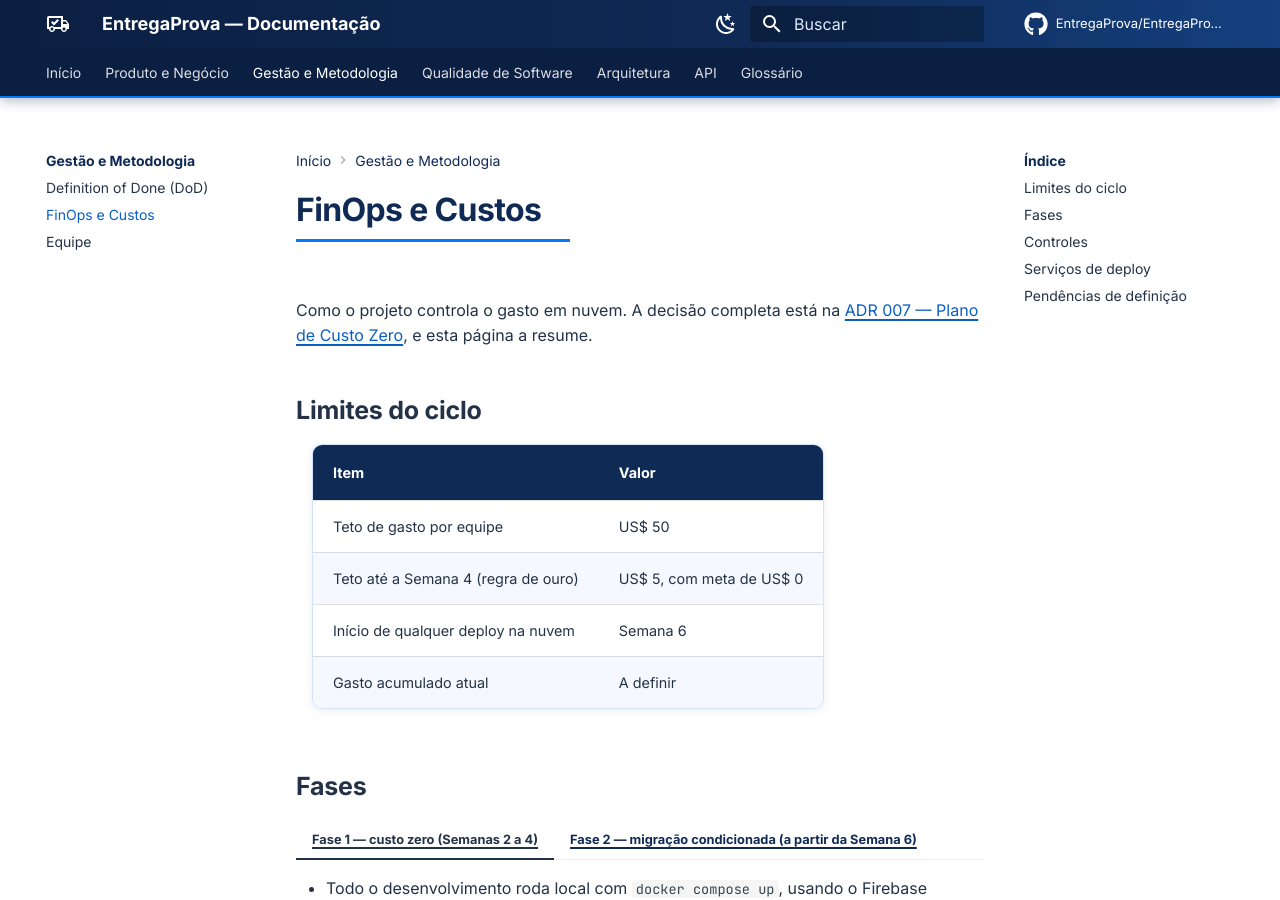
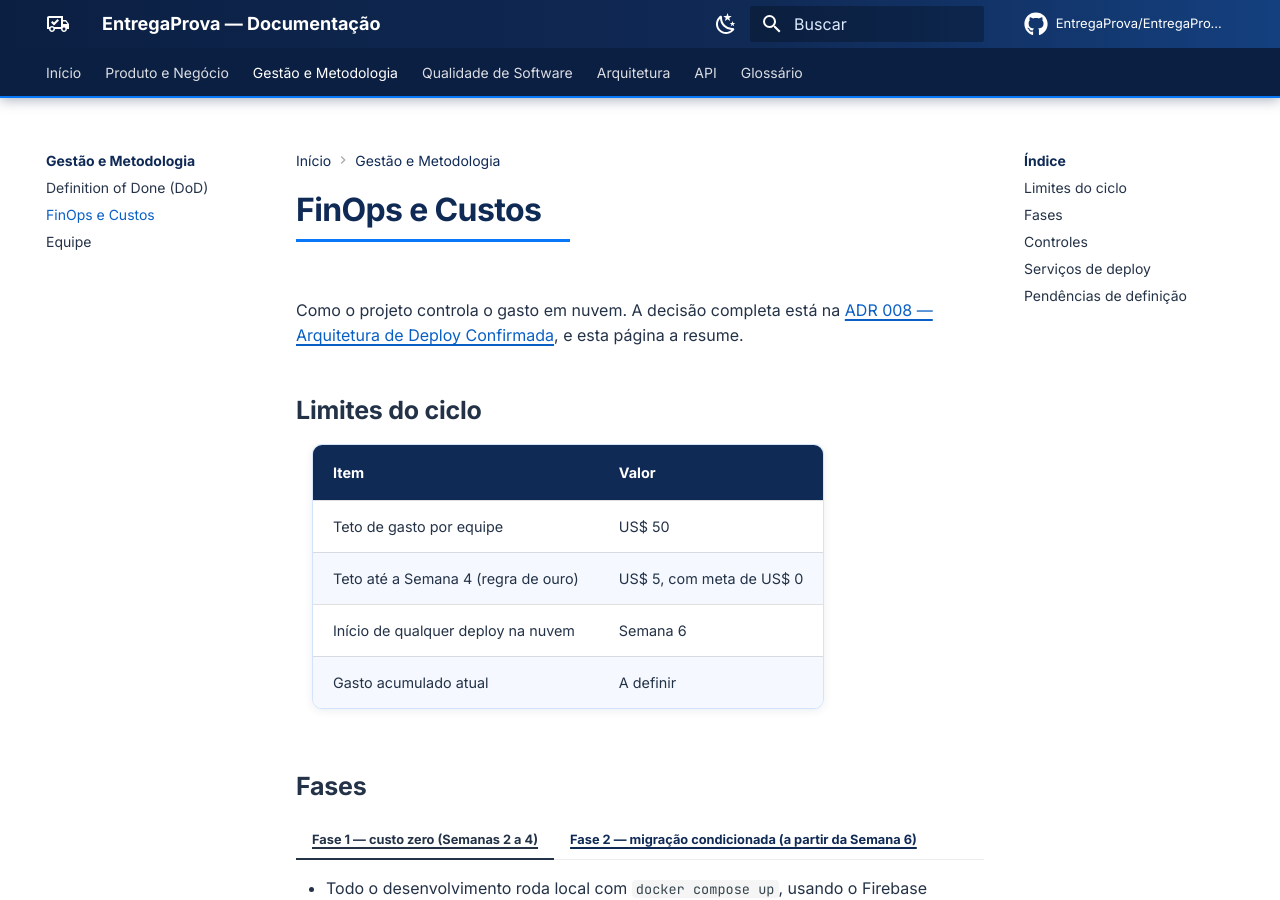
Before and after one commit to EntregaProva/EntregaProva-documentation, an MkDocs documentation site: the page built from docs/gestao/finops.md, in a window 1280 px wide and 900 px high. Built offline with MkDocs 1.6.1 and Material for MkDocs 9.7.7, drawn with Linux system fonts in a browser that asks for light colours; comment, search, counter and statistics services are not loaded.

Commit message:
Update finops.md

```diff
--- a/docs/gestao/finops.md
+++ b/docs/gestao/finops.md
@@ -4,7 +4,7 @@ title: FinOps e Custos
 
 # FinOps e Custos
 
-Como o projeto controla o gasto em nuvem. A decisão completa está na [ADR 007 — Plano de Custo Zero](<../arquitetura/adrs/007_Plano de Custo Zero.md>), e esta página a resume.
+Como o projeto controla o gasto em nuvem. A decisão completa está na [ADR 008 — Arquitetura de Deploy Confirmada](008_Arquitetura%20de%20Deploy.md), e esta página a resume.
 
 ## Limites do ciclo
 
```
